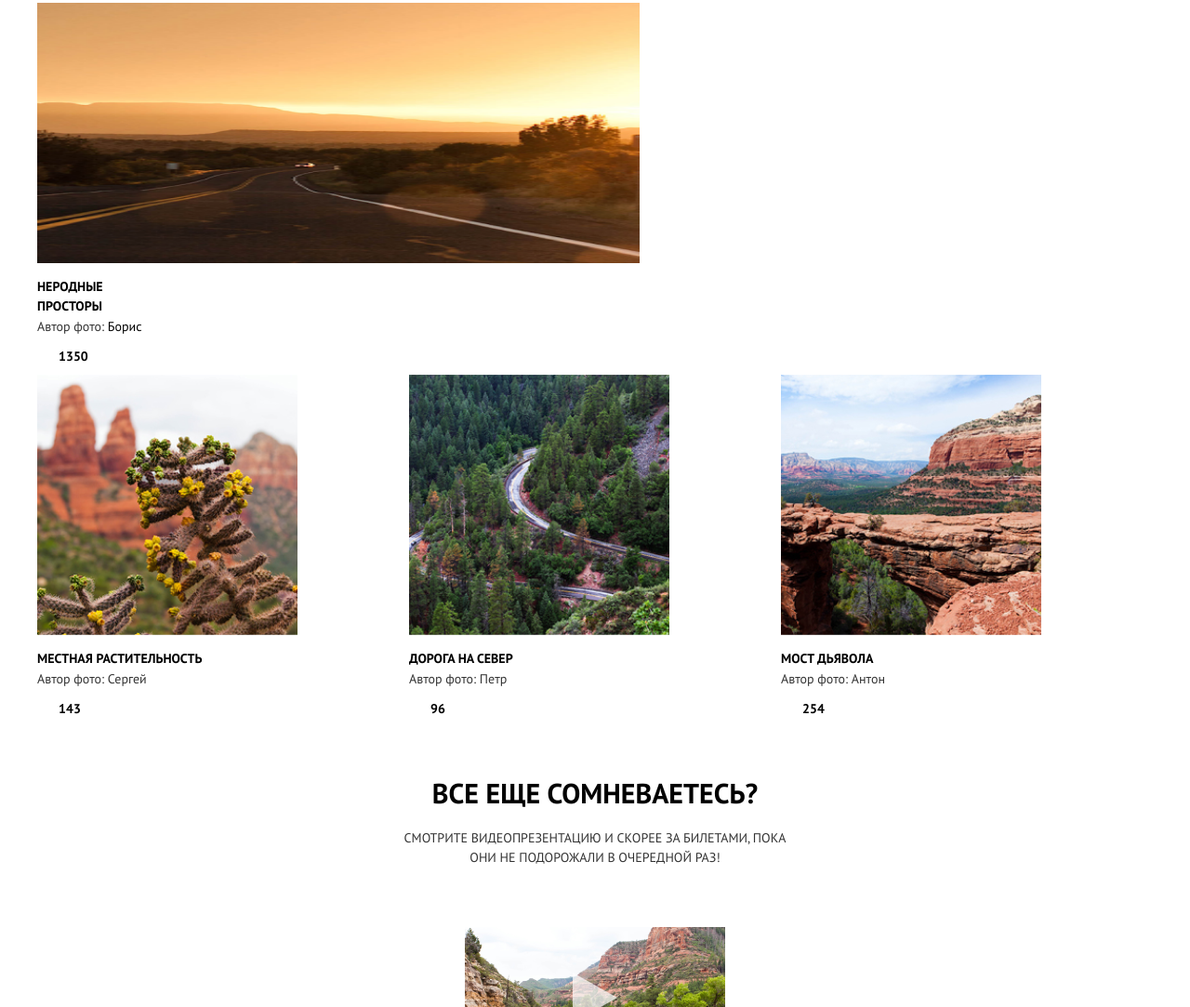
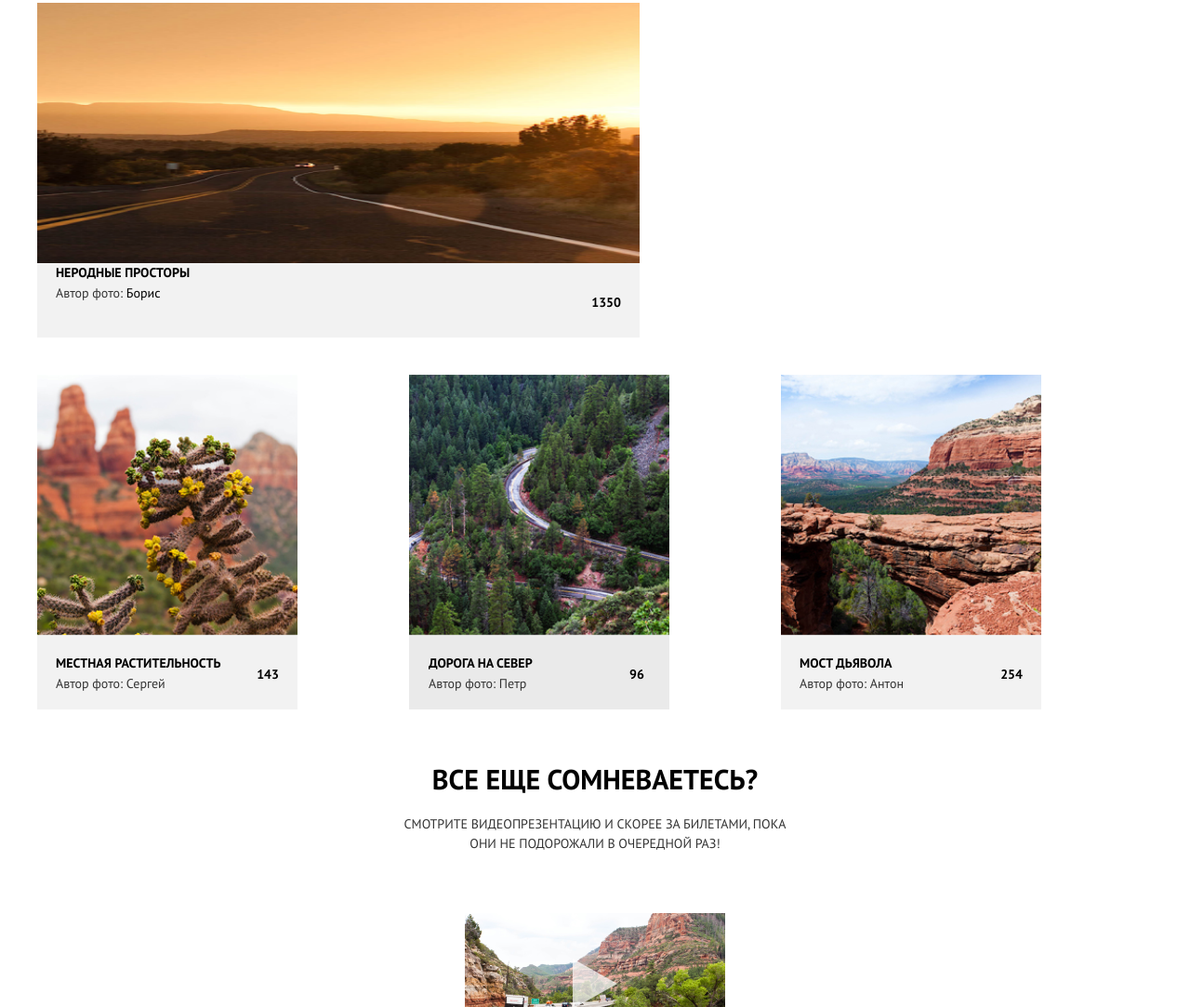
Before and after one commit to htmlacademy-adaptive/2184361-sedona-26, a website: page source/catalog.html in a window 1280 px wide. Shown: the part 823-1906 px from the top of the page at 93% size. Drawn offline with nearby package versions, Linux system fonts and the light colour scheme; files that its build step writes are made by us from their sources.

Commit message:
added alignment for catalog.html

```diff
--- a/source/catalog.html
+++ b/source/catalog.html
@@ -74,7 +74,7 @@
           <img class='gallery-item__image-photo' src='./img/photo-2-mobile.jpg.png' alt='Флора Седоны.' width="280" height="280">
           </a>
           <div class="gallery-item__wrapper">
-            <h3 class='gallery-item__title title title--third'>местная растительность</h3>
+            <h3 class='gallery-item__title gallery-item__title--small-card title title--third'>местная растительность</h3>
             <dl class='gallery-item__description-list'>
               <dt class='gallery-item__autor description'>Автор фото:</dt>
               <dd class='gallery-item__name description'> Сергей</dd>
@@ -93,8 +93,8 @@
           <a class="gallery-item__wrapper-image" href="#">
           <img class='gallery-item__image-photo' src='./img/photo-3-mobile.jpg.png' alt='Дорога на север.' width="280" height="280">
           </a>
-          <div class="gallery-item__wrapper">
-            <h3 class='gallery-item__title title title--third'>дорога на север</h3>
+          <div class="gallery-item__wrapper gallery-item__wrapper--second">
+            <h3 class='gallery-item__title gallery-item__title--small-card title title--third'>дорога на север</h3>
             <dl class='gallery-item__description-list'>
               <dt class='gallery-item__autor description'>Автор фото:</dt>
               <dd class='gallery-item__name description'> Петр</dd>
@@ -114,7 +114,7 @@
           <img class='gallery-item__image-photo' src='./img/photo-4-mobile.jpg.png' alt='bridge of davile'>
           </a>
           <div class="gallery-item__wrapper">
-            <h3 class='gallery-item__title title title--third'>мост дьявола</h3>
+            <h3 class='gallery-item__title gallery-item__title--small-card title title--third'>мост дьявола</h3>
             <dl class='gallery-item__description-list'>
               <dt class='gallery-item__autor description'>Автор фото:</dt>
               <dd class='gallery-item__name description'> Антон</dd>
--- a/source/sass/blocks/gallery-item.scss
+++ b/source/sass/blocks/gallery-item.scss
@@ -28,11 +28,24 @@
 
 .gallery-item__wrapper {
   margin: 0;
-  margin-top: 15px;
+  padding-top: 15px;
+  position: relative;
 
   @media (min-width: $tablet-width) {
     height: 80px;
+    background: $bg-color-input;
+    padding-top: 0;
+    padding-left: 20px;
   }
+}
+
+.gallery-item__wrapper--second {
+  background: $bg-color-card;
+  padding-left: 21px;
+}
+
+.gallery-item__title--small-card {
+  padding-top: 20px;
 }
 
 .gallery-item__description-list {
@@ -42,8 +55,18 @@
 }
 
 .gallery-item__title {
-  margin-top: 15px;
+  margin-top: 0;
   margin-bottom: 1px;
+}
+
+.gallery-item__title-only-tablet {
+  @media (max-width: $mobile-width-only) {
+    display: none;
+  }
+
+  @media (min-width: $desktop-width) {
+    display: none;
+  }
 }
 
 .gallery-item__autor {
@@ -73,6 +96,15 @@
 .gallery-item__like-container {
   margin: 0;
   display: flex;
+  justify-content: center;
+  align-items: center;
+
+  @media (min-width: $tablet-width) {
+    display: inline;
+    position: absolute;
+    right: 20px;
+    bottom: 27px;
+  }
 }
 
 .gallery-item__button {
--- a/source/sass/global/variables.scss
+++ b/source/sass/global/variables.scss
@@ -13,6 +13,7 @@ $bg-color: #ffffff;
 $bg-color-secondary: #eeeeee;
 $bg-color-input: #f2f2f2;
 $bg-color-input-hover: #e5e5e5;
+$bg-color-card: #eaeaea;
 $bg-color-border: #d6d6d6;
 $bg-color-icon: #e6e6e6;
 $bg-color-check: #d5d5d5;
```
